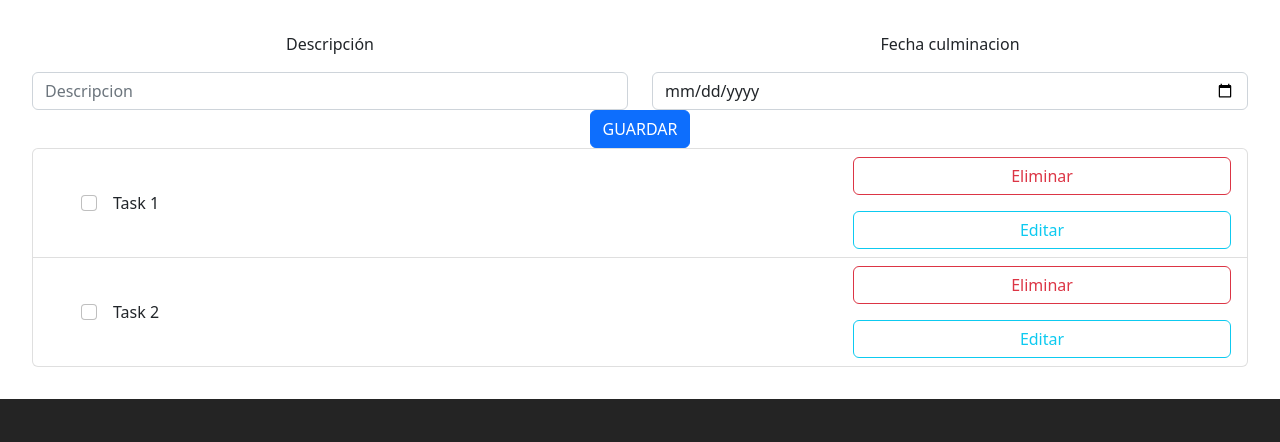
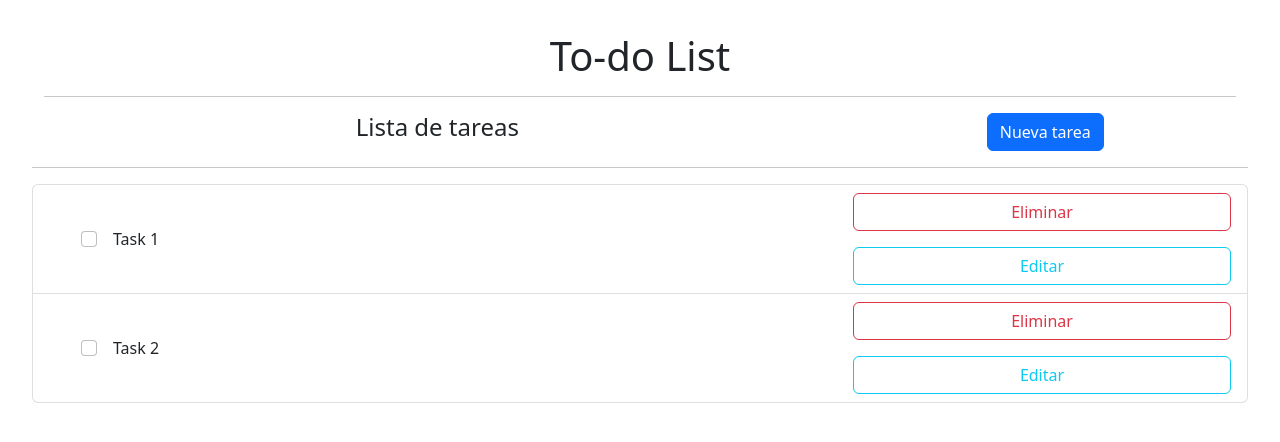
Before and after one commit to cristianhdev/app-todo-list, a React (Vite) app: page / in a window 1280 px wide. Shown: the top 442 px of the page. Built offline with nearby package versions, Linux system fonts and the light colour scheme.

Commit message:
UPDATE: agregando component modalVentanaFormList y editando estilos aplicacion

```diff
--- a/index.html
+++ b/index.html
@@ -8,6 +8,9 @@
   <title>To-Do List</title>
   <link href="https://cdn.jsdelivr.net/npm/bootstrap@5.2.3/dist/css/bootstrap.min.css" rel="stylesheet"
     integrity="sha384-rbsA2VBKQhggwzxH7pPCaAqO46MgnOM80zW1RWuH61DGLwZJEdK2Kadq2F9CUG65" crossorigin="anonymous" />
+  <script src="https://cdn.jsdelivr.net/npm/bootstrap@5.0.2/dist/js/bootstrap.bundle.min.js"
+    integrity="sha384-MrcW6ZMFYlzcLA8Nl+NtUVF0sA7MsXsP1UyJoMp4YLEuNSfAP+JcXn/tWtIaxVXM"
+    crossorigin="anonymous"></script>
 </head>
 
 <body>
--- a/src/App.jsx
+++ b/src/App.jsx
@@ -1,8 +1,8 @@
-import React,{useReducer} from 'react'
+import React, { useReducer } from 'react'
 import './App.css'
 import TodoList from './components/TodoList'
-import { FormTodoList } from './components/FormTodoList'
-import { todoListReducer }  from './reducers/todoListReducer'
+import { todoListReducer } from './reducers/todoListReducer'
+import { ModalVentanaFormList } from './components/ModalVentanaFormList'
 
 const todoList = [
   {
@@ -24,42 +24,68 @@ const todoList = [
 
 function App() {
 
-  const [todos,dispatch] = useReducer(todoListReducer,todoList);
+  const [todos, dispatch] = useReducer(todoListReducer, todoList);
+
+  const onAddItemList = (data) => {
+    console.log(data)
+    dispatch({
+      type: "[TODO] create",
+      payload: data
+    })
+  }
+
 
   const onCancelItemList = (data) => {
     dispatch({
-      type:"[TODO] remove",
-      payload:data
+      type: "[TODO] remove",
+      payload: data
     })
   }
 
   const onDoneItemList = (data) => {
     console.log(data)
     dispatch({
-      type:"[TODO] done",
-      payload:data
+      type: "[TODO] done",
+      payload: data
     })
   }
 
   const onUpdateItem = (data) => {
-    const itemUpdata={
-      id:data.id,
-      description:""
+    const itemUpdata = {
+      id: data.id,
+      description: ""
     }
     dispatch({
-      type:"[TODO] update",
-      payload:itemUpdata
+      type: "[TODO] update",
+      payload: itemUpdata
     })
   }
 
 
   return (
     <div className="App">
-      <FormTodoList />
+      <div className="container-fluid">
+        <div className="row">
+          <div className="col-lg-12">
+            <h1>To-do List</h1>
+            <hr></hr>
+          </div>
+        </div>
+        <div className="row">
+          <div className="col-lg-8 text-right">
+            <h4>Lista de tareas</h4>
+
+          </div>
+          <div className="col-lg-4">
+            <ModalVentanaFormList newTodoItem={onAddItemList} />
+          </div>
+        </div>
+      </div>
+      <hr></hr>
       <TodoList
         listTodos={todos}
         onCancelItem={onCancelItemList}
-        onDoneItem={ onDoneItemList}
+        onDoneItem={onDoneItemList}
         onUpdateItem={onUpdateItem}
       />
     </div>
--- a/src/components/FormTodoList.jsx
+++ b/src/components/FormTodoList.jsx
@@ -24,7 +24,7 @@ export const FormTodoList = ({ newTodo }) => {
     <>
       <form onSubmit={onFormSubmit}>
         <div className="row">
-          <div className="col-lg-6">
+          <div className="col-lg-12">
             <div className="form-group">
               <label htmlFor="descripcion">Descripción</label>
               <input
@@ -38,7 +38,7 @@ export const FormTodoList = ({ newTodo }) => {
               />
             </div>
           </div>
-          <div className="col-lg-6">
+          <div className="col-lg-12">
             <div className="form-group">
               <label htmlFor="fechaCulminacion">Fecha culminacion</label>
               <input
@@ -56,7 +56,7 @@ export const FormTodoList = ({ newTodo }) => {
 
 
 
-        <input type="submit" className="btn btn-primary" value="GUARDAR" />
+        <input type="submit" className="btn btn-primary mt-3" data-bs-dismiss="modal" value="GUARDAR" />
       </form>
     </>
   )
--- /dev/null
+++ b/src/components/ModalVentanaFormList.jsx
@@ -0,0 +1,26 @@
+import React from 'react'
+import { FormTodoList } from './FormTodoList'
+
+export const ModalVentanaFormList = ({newTodoItem}) => {
+    return (
+        <>
+            <div class="modal fade" id="exampleModal" tabindex="-1" aria-labelledby="exampleModalLabel" aria-hidden="true">
+                <div className="modal-dialog">
+                    <div className="modal-content">
+                        <div className="modal-header">
+                            <h5 className="modal-title">Nueva Tarea:</h5>
+                            <button type="button" className="btn-close" data-bs-dismiss="modal" aria-label="Close"></button>
+                        </div>
+                        <div className="modal-body">
+                        <FormTodoList  newTodo={newTodoItem}/>
+                        </div>
+                    </div>
+                </div>
+            </div>
+
+            <button type="button" className="btn btn-primary" data-bs-toggle="modal" data-bs-target="#exampleModal">
+                Nueva tarea
+            </button>
+        </>
+    )
+}
--- a/src/index.css
+++ b/src/index.css
@@ -9,7 +9,7 @@
   background-color: #242424;
 }
 
-html{
+body{
   width:100vw;
   height:100vh
 }
```
